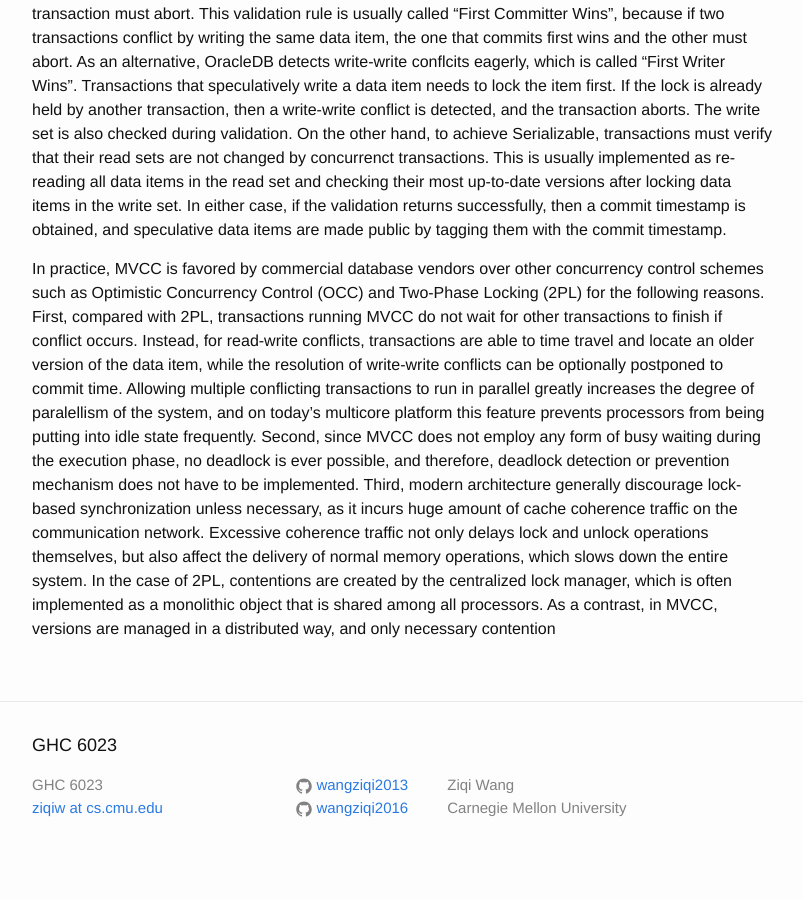
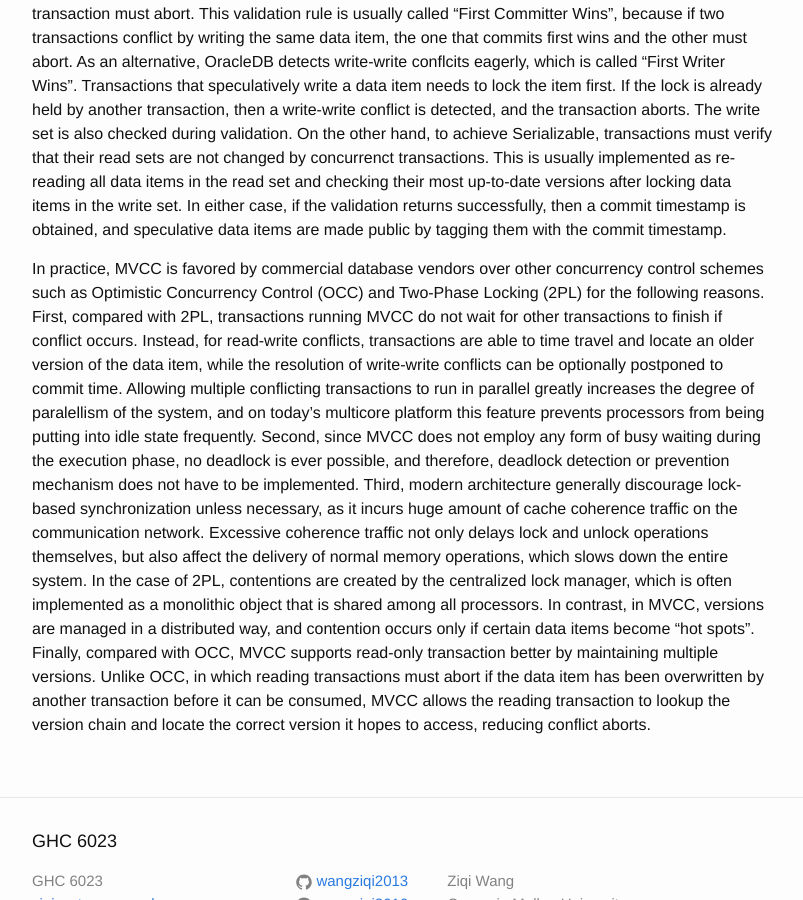
Before and after one commit to wangziqi2013/wangziqi2013.github.io, a Jekyll site: the page built from _posts/2018-07-09-Fast Serializable Multi-Version Concurrency Control for Main-Memory Database Systems.markdown, in a window 1280 px wide and 900 px high, scrolled down 1219 px. Shown: the whole window, without its empty margins (238-1041 px from the left). Built offline with Jekyll 4.4.1, drawn with Linux system fonts in a browser that asks for light colours; before the commit the page ends 2098 px from its top, so only the background shows below that.

Commit message:
Finish comparison

```diff
--- a/_posts/2018-07-09-Fast Serializable Multi-Version Concurrency Control for Main-Memory Database Systems.markdown
+++ b/_posts/2018-07-09-Fast Serializable Multi-Version Concurrency Control for Main-Memory Database Systems.markdown
@@ -60,5 +60,8 @@ does not have to be implemented. Third, modern architecture generally discourage
 necessary, as it incurs huge amount of cache coherence traffic on the communication network. Excessive coherence traffic
 not only delays lock and unlock operations themselves, but also affect the delivery of normal memory operations, which
 slows down the entire system. In the case of 2PL, contentions are created by the centralized lock manager, which is
-often implemented as a monolithic object that is shared among all processors. As a contrast, in MVCC, versions are managed
-in a distributed way, and only necessary contention
+often implemented as a monolithic object that is shared among all processors. In contrast, in MVCC, versions are managed
+in a distributed way, and contention occurs only if certain data items become "hot spots". Finally, compared with OCC,
+MVCC supports read-only transaction better by maintaining multiple versions. Unlike OCC, in which reading transactions must
+abort if the data item has been overwritten by another transaction before it can be consumed, MVCC allows the
+reading transaction to lookup the version chain and locate the correct version it hopes to access, reducing conflict aborts.
```
